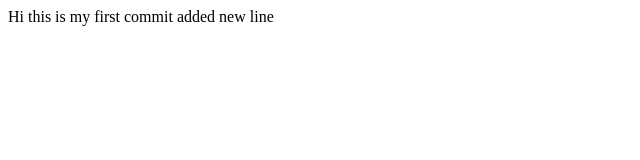
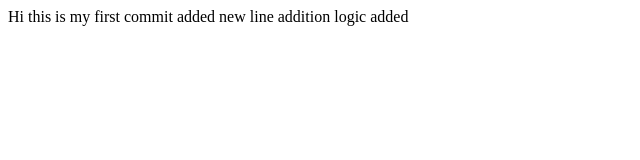
Before and after one commit to rightnshine/gitNoinit, a plain HTML site: page index.html in a window 1280 px wide. Shown: the whole page, without its empty margins (0-640 px from the left). Drawn offline with Linux system fonts and the light colour scheme.

Commit message:
addition added

```diff
--- a/index.html
+++ b/index.html
@@ -1,3 +1,4 @@
 <html><body>Hi this is my first commit
 added new line
+addition logic added
 </body></html>
```
